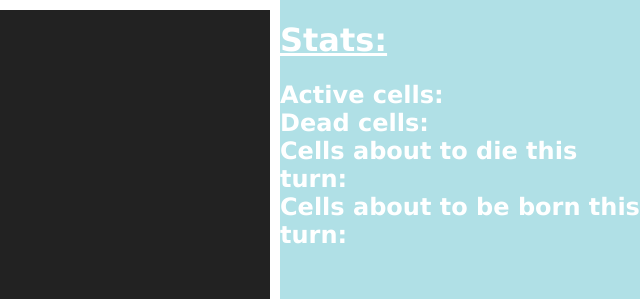
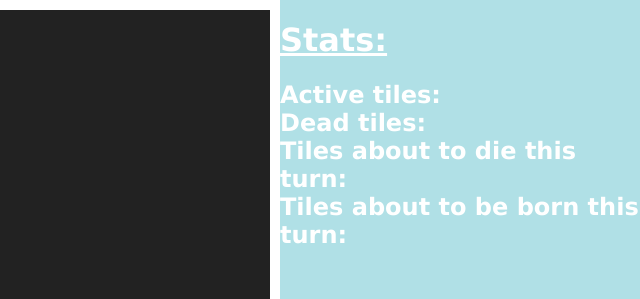
Before and after one commit to NikitaSutulov/GameOfLife, a website: page public/index.html in a window 1280 px wide. Shown: the top 299 px of the page, 640-1280 px from the left. Drawn offline with Linux system fonts and the light colour scheme.

Commit message:
Fix text.

```diff
--- a/public/index.html
+++ b/public/index.html
@@ -17,10 +17,10 @@
             <h1><u>Stats:</u></h1>
             <p id="statsPar">
             <h2>
-                <label class='statLabel' id='aliveTilesLabel'>Active cells: </label>                            <br>
-                <label class='statLabel' id='deadTilesLabel'>Dead cells: </label>                               <br>
-                <label class='statLabel' id='dyingTilesLabel'>Cells about to die this turn: </label>            <br>
-                <label class='statLabel' id='beingBornTilesLabel'>Cells about to be born this turn: </label>    <br>
+                <label class='statLabel' id='aliveTilesLabel'>Active tiles: </label>                            <br>
+                <label class='statLabel' id='deadTilesLabel'>Dead tiles: </label>                               <br>
+                <label class='statLabel' id='dyingTilesLabel'>Tiles about to die this turn: </label>            <br>
+                <label class='statLabel' id='beingBornTilesLabel'>Tiles about to be born this turn: </label>    <br>
             </h2>
             </p>
         </div>
--- a/public/scripts/field.js
+++ b/public/scripts/field.js
@@ -106,6 +106,11 @@ const giveBirthToNewTiles = (field) => {
 const drawField = (fieldParams) => {
   uiElements.canvasContext.fillStyle = 'rgb(255,0,0)';
   const gameField = fieldParams.gameField;
+  const TILE_IMAGES_PATHS = {
+    'small': '../images/tile_small.jpg',
+    'medium': '../images/tile_medium.jpg',
+    'large': '..images/tile.large.jpg';
+  };
   for (const row of gameField) {
     for (const tile of row) {
       if (tile.isAlive) {
```
